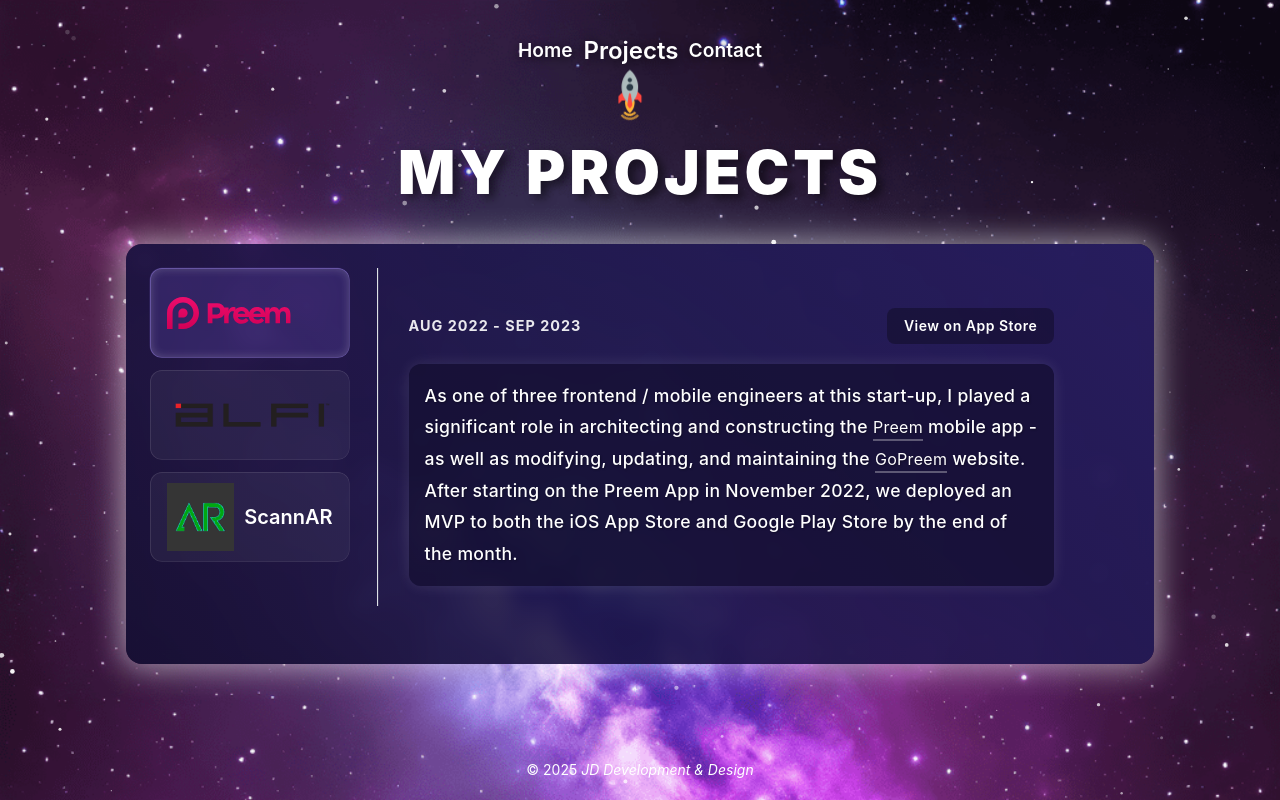
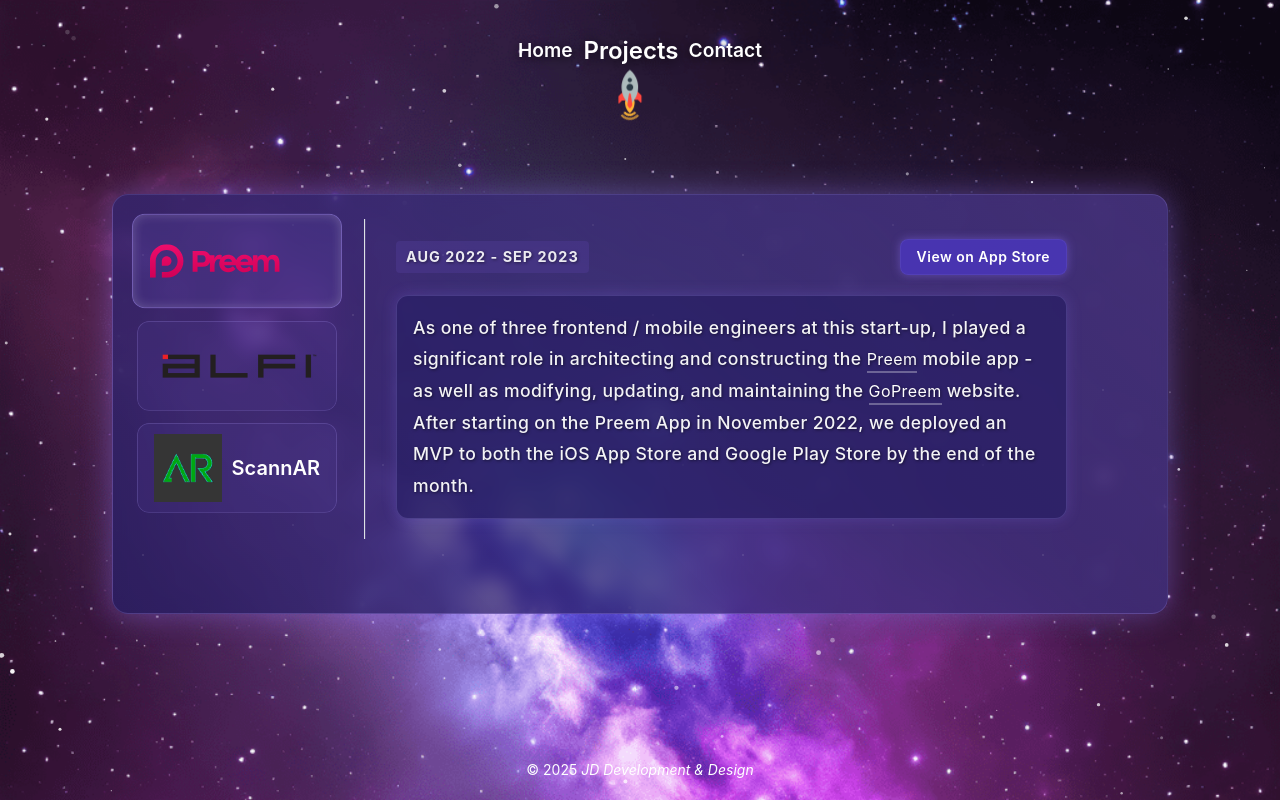
Before and after one commit to JadeJDoucet/jd-portfolio, a React (Create React App) app: page / in a window 1280 px wide. Both pictures are taken after a click on the button "EXPLORE MY WORK". Built offline with nearby package versions, Linux system fonts and the light colour scheme.

Commit message:
animations, cleanup layout

```diff
--- a/src/Global.module.css
+++ b/src/Global.module.css
@@ -10,14 +10,15 @@
 }
 
 .pageContainer {
-  margin-top: 8vh;
+  margin-top: 6vh;
   width: 85%;
   max-width: 1200px;
   flex: 1;
   display: flex;
   flex-direction: column;
+  justify-content: center;
+  min-height: 70vh;
 }
-
 
 @media (max-width: 768px) {
   .heading {
@@ -27,7 +28,8 @@
 
   .pageContainer {
     width: 95%;
-    margin-top: 0px;
+    margin-top: 2vh;
     padding: 0px 0px 60px;
+    min-height: 60vh;
   }
 }
--- a/src/components/Layout/Layout.module.css
+++ b/src/components/Layout/Layout.module.css
@@ -37,6 +37,7 @@
   flex-direction: column;
   position: relative;
   overflow-y: auto;
+  padding: 0px;
 }
 
 @media (max-width: 768px) {
--- a/src/components/ProjectTabsDetails/index.tsx
+++ b/src/components/ProjectTabsDetails/index.tsx
@@ -69,7 +69,7 @@
   },
   {
     value: EProjects.ALFI,
-    duration: 'Aug 2022 - Feb 2021',
+    duration: 'Feb 2021 - Aug 2022',
     viewLink: 'https://www.linkedin.com/company/getalfi/',
     description: PROJECT_DESCRIPTIONS[EProjects.ALFI],
     viewLinkText: 'LinkedIn',
--- a/src/pages/Contact/Contact.module.css
+++ b/src/pages/Contact/Contact.module.css
@@ -1,20 +1,24 @@
 .contactContainer {
   display: flex;
   align-items: center;
-  min-height: 60vh;
+  justify-content: center;
   flex-direction: column;
-  margin-bottom: 120px;
+  min-height: 70vh;
+  width: 100%;
+  position: relative;
 }
 
 .contactForm {
   font-weight: 700;
-  padding: 20px;
   width: 100%;
-  max-width: 400px;
+  max-width: 450px;
   position: relative;
   transition: transform 0.8s;
   transform-style: preserve-3d;
   margin-bottom: 40px;
+  height: 450px;
+  /* Fixed height to prevent jumping */
+  perspective: 1000px;
 }
 
 .contactForm form {
@@ -23,6 +27,7 @@
   align-items: flex-start;
   flex-direction: column;
   gap: 0px;
+  width: 100%;
 }
 
 .flipped {
@@ -33,37 +38,31 @@
 .successSide {
   position: absolute;
   width: 100%;
-  height: 100%;
   top: 0;
   left: 0;
   backface-visibility: hidden;
+  border-radius: 16px;
+  padding: 20px;
+  color: white;
+  background: linear-gradient(45deg, rgba(40, 30, 100, 0.8), rgba(80, 60, 150, 0.7));
+  backdrop-filter: blur(8px);
+  box-shadow: 0 0 30px rgba(150, 120, 255, 0.4);
+  border: 1px solid rgba(180, 160, 255, 0.2);
 }
 
 .formSide {
   transform: rotateY(0deg);
-  box-shadow: 0 0 20px rgba(0, 0, 0, 0.3);
-  border-radius: 10px;
-  padding: 20px;
-  text-align: center;
-  color: white;
   display: flex;
   flex-direction: column;
-  height: fit-content;
+  overflow-y: auto;
 }
 
 .successSide {
   transform: rotateY(180deg);
-  background: rgba(35, 30, 75, 0.8);
-  border-radius: 10px;
-  padding: 20px;
-  text-align: center;
-  color: white;
   display: flex;
   flex-direction: column;
   justify-content: center;
   align-items: center;
-  backdrop-filter: blur(8px);
-  height: fit-content;
 }
 
 .label {
@@ -71,6 +70,9 @@
   font-size: 1rem;
   margin-bottom: 5px;
   text-shadow: 1px 0px 5px rgba(0, 0, 0, 0.5);
+  align-self: flex-start;
+  text-align: left;
+  width: 100%;
 }
 
 .input {
@@ -78,12 +80,75 @@
   border: 0.5px solid var(--mantine-color-primary-9);
   color: #fff;
   width: 100%;
+  margin-bottom: 10px;
+  background-color: rgba(255, 255, 255, 0.1);
+}
+
+.error {
+  color: #ff6b6b;
+  font-size: 0.8rem;
+  margin-top: -5px;
+  margin-bottom: 10px;
+  text-align: left;
+  width: 100%;
 }
 
 .button {
   font-weight: 700;
   padding: 10px;
   width: 100%;
+  background: linear-gradient(45deg, rgba(80, 60, 150, 0.8), rgba(40, 30, 100, 0.9));
+  box-shadow: 0 0 20px rgba(150, 120, 255, 0.6), inset 0 0 10px rgba(255, 255, 255, 0.2);
+  border: 1px solid rgba(180, 160, 255, 0.4);
+  transition: all 0.3s ease;
+  text-transform: uppercase;
+  letter-spacing: 1px;
+  margin-top: 10px;
+  height: 46px;
+}
+
+.button:hover {
+  transform: translateY(-3px);
+  box-shadow: 0 0 30px rgba(180, 150, 255, 0.8);
+}
+
+/* Add constellation effect similar to Projects page */
+.formSide::before,
+.successSide::before {
+  content: '';
+  position: absolute;
+  top: 0;
+  left: 0;
+  right: 0;
+  bottom: 0;
+  background-image:
+    radial-gradient(circle at 10% 20%, rgba(255, 255, 255, 0.3) 1px, transparent 1px),
+    radial-gradient(circle at 30% 65%, rgba(255, 255, 255, 0.25) 1px, transparent 1px),
+    radial-gradient(circle at 60% 10%, rgba(255, 255, 255, 0.2) 1px, transparent 1px),
+    radial-gradient(circle at 80% 40%, rgba(255, 255, 255, 0.3) 1px, transparent 1px),
+    radial-gradient(circle at 90% 90%, rgba(255, 255, 255, 0.25) 1px, transparent 1px);
+  background-size: 300px 300px;
+  opacity: 0.3;
+  z-index: -1;
+  pointer-events: none;
+  border-radius: 16px;
+}
+
+@media (max-width: 768px) {
+  .contactForm {
+    max-width: 95%;
+    height: 500px;
+    /* Taller on mobile */
+  }
+
+  .formSide,
+  .successSide {
+    padding: 20px;
+  }
+
+  .button {
+    margin-top: 15px;
+  }
 }
 
 .heading {
--- a/src/pages/Home/index.tsx
+++ b/src/pages/Home/index.tsx
@@ -40,8 +40,7 @@
             Contact Me
           </Button>
         </Grid.Col>
-        <Grid.Col span="auto" maw="100%">
-          <div className={styles.rightColumnContent}>
+        <Grid.Col span="auto" maw="100%" className={styles.rightColumn}>
           <div className={styles.portraitWrapper}>
             <div
               ref={avatarRef}
@@ -71,10 +70,9 @@
           >
             Frontend / Mobile / Full-Stack Engineer
           </Text>
-          </div>
         </Grid.Col>
       </Grid>
-    </Container>
+    </Container >
   );
 };
 
--- a/src/pages/Projects/Projects.module.css
+++ b/src/pages/Projects/Projects.module.css
@@ -1,13 +1,48 @@
+.container {
+  display: flex;
+  flex-direction: column;
+  align-items: center;
+}
+
 .contentWrapper {
-  background: linear-gradient(45deg, rgba(20, 15, 50, 0.9), rgba(40, 30, 100, 0.9));
+  background: linear-gradient(45deg, rgba(40, 30, 100, 0.8), rgba(80, 60, 150, 0.7));
   padding: 24px 70px 24px 24px;
   color: var(--mantine-color-white);
-  transition: box-shadow 0.3s ease;
+  transition: box-shadow 0.3s ease, transform 0.3s ease;
   backdrop-filter: blur(8px);
   border-radius: 16px;
   min-height: 420px;
-  box-shadow: rgb(255, 255, 255, 0.5) 0px 0px 30px 5px;
+  width: 100%;
+  box-shadow: 0 0 30px rgba(150, 120, 255, 0.4);
+  border: 1px solid rgba(180, 160, 255, 0.2);
   touch-action: pan-y pinch-zoom;
+  position: relative;
+  overflow: hidden;
+}
+
+/* Add this for the constellation effect */
+.contentWrapper::before {
+  content: '';
+  position: absolute;
+  top: 0;
+  left: 0;
+  right: 0;
+  bottom: 0;
+  background-image:
+    radial-gradient(circle at 10% 20%, rgba(255, 255, 255, 0.3) 1px, transparent 1px),
+    radial-gradient(circle at 30% 65%, rgba(255, 255, 255, 0.25) 1px, transparent 1px),
+    radial-gradient(circle at 60% 10%, rgba(255, 255, 255, 0.2) 1px, transparent 1px),
+    radial-gradient(circle at 80% 40%, rgba(255, 255, 255, 0.3) 1px, transparent 1px),
+    radial-gradient(circle at 90% 90%, rgba(255, 255, 255, 0.25) 1px, transparent 1px);
+  background-size: 300px 300px;
+  opacity: 0.3;
+  z-index: 0;
+  pointer-events: none;
+}
+
+.contentWrapper:hover {
+  box-shadow: 0 0 40px rgba(180, 150, 255, 0.6);
+  transform: translateY(-3px);
 }
 
 .contentWrapper a {
@@ -20,21 +55,35 @@
   text-transform: uppercase;
   letter-spacing: 1px;
   opacity: 0.9;
+  background: rgba(80, 60, 150, 0.5);
+  padding: 5px 10px;
+  border-radius: 4px;
+  display: inline-block;
+  text-shadow: 1px 1px 3px rgba(0, 0, 0, 0.5);
 }
 
 .description {
   font-weight: 500;
   line-height: 1.8;
   font-size: 1.1rem;
-  letter-spacing: 0.3px;
-  text-shadow: 1px 1px 2px rgba(0, 0, 0, 0.3);
-  background: rgba(255, 255, 255, 0.15);
+  letter-spacing: 0.4px;
+  text-shadow: 1px 1px 3px rgba(0, 0, 0, 0.5);
   border-radius: 12px;
-  padding: 10px;
-  background: rgba(20, 15, 50, 0.75);
-  box-shadow: 0 0 15px rgba(255, 255, 255, 0.1);
   padding: 16px;
   margin-top: 10px;
+  background: rgba(40, 30, 100, 0.7);
+  box-shadow: 0 0 15px rgba(150, 120, 255, 0.2);
+  border: 1px solid rgba(180, 160, 255, 0.2);
+  transition: all 0.3s ease;
+  animation: cosmicEntrance 0.8s ease-out;
+  position: relative;
+  z-index: 1;
+  color: rgba(255, 255, 255, 0.95);
+}
+
+.description:hover {
+  box-shadow: 0 0 20px rgba(180, 150, 255, 0.4);
+  transform: translateY(-2px);
 }
 
 .description a {
@@ -49,24 +98,36 @@
   border-color: var(--mantine-color-white);
 }
 
-.heading {
-  text-align: center;
-  margin-bottom: 30px;
-}
-
 .panel {
   padding: 10px 0px 20px 20px;
+  animation: floatAnimation 6s infinite ease-in-out;
 }
 
 .tab {
   height: 90px;
   width: 200px;
-  transition: all 0.3s ease;
+  transition: all 0.3s cubic-bezier(0.2, 0.8, 0.2, 1);
   border-radius: 12px;
   margin-bottom: 12px;
-  background: rgba(255, 255, 255, 0.05);
-  border: 1px solid rgba(255, 255, 255, 0.1);
+  background: rgba(80, 60, 150, 0.2);
+  border: 1px solid rgba(180, 160, 255, 0.2);
   clip-path: border-box;
+  position: relative;
+  overflow: hidden;
+}
+
+.tab::after {
+  content: '';
+  position: absolute;
+  top: -50%;
+  left: -50%;
+  width: 200%;
+  height: 200%;
+  background: radial-gradient(circle, rgba(255, 255, 255, 0.1) 1%, transparent 10%);
+  background-size: 15px 15px;
+  opacity: 0;
+  transition: opacity 0.3s ease;
+  pointer-events: none;
 }
 
 .tabs :global(.mantine-Tabs-tabLabel) {
@@ -84,6 +145,7 @@
   padding: 20px 30px;
   transition: all 0.5s cubic-bezier(0.2, 0.8, 0.2, 1);
   animation: fadeIn 0.5s ease-out;
+  position: relative;
 }
 
 .tabs :global(.mantine-Tabs-tab[data-active]) {
@@ -92,43 +154,39 @@
   box-shadow: 0 0 20px rgba(150, 120, 255, 0.6), inset 0 0 10px rgba(255, 255, 255, 0.2);
   border: 1px solid rgba(180, 160, 255, 0.4);
   border-radius: 12px;
-}
-
-.tabs :global(.mantine-Tabs-tab[data-active])::before {
-  content: '';
-  position: absolute;
-  top: -2px;
-  left: -2px;
-  right: -2px;
-  bottom: -2px;
-  border: 2px solid rgba(255, 255, 255, 0.5);
-  border-radius: 12px;
-  animation: borderRotate 4s linear infinite, cosmicPulse 3s ease-in-out infinite;
+  animation: cosmicPulse 3s infinite ease-in-out;
+  transform: translateY(-3px) scale(1.05);
+  transition: all 0.5s cubic-bezier(0.2, 0.8, 0.2, 1);
 }
 
 .tab:hover {
   transform: translateY(-2px);
-  background: rgba(255, 255, 255, 0.1);
-  box-shadow: 0 4px 12px rgba(0, 0, 0, 0.2);
+  background: rgba(80, 60, 150, 0.3);
+  box-shadow: 0 0 15px rgba(150, 120, 255, 0.4);
 }
 
 .viewLink {
-  background-color: rgba(0, 0, 0, 0.3);
+  background: rgba(74, 55, 183, 0.9);
   padding: 8px 16px;
   border-radius: 8px;
   font-weight: 600;
   letter-spacing: 0.5px;
-  transition: all 0.2s ease;
+  transition: all 0.3s ease;
+  box-shadow: 0 0 10px rgba(150, 120, 255, 0.4);
+  border: 1px solid rgba(180, 160, 255, 0.1);
+  position: relative;
+  overflow: hidden;
 }
 
 .viewLink:hover {
-  background-color: rgba(255, 255, 255, 0.15);
-  transform: translateY(-1px);
+  background: rgba(40, 30, 100, 0.5);
+  box-shadow: 0 0 15px rgba(150, 120, 255, 0.4);
 }
 
 @media (max-width: 768px) {
   .contentWrapper {
     padding: 16px 20px;
+    min-height: 500px;
   }
 
   .tab {
@@ -162,8 +220,18 @@
   }
 
   .contentWrapper {
-    padding: 16px 4px;
-    min-height: 655px;
+    padding: 16px 8px;
+    min-height: 600px;
+  }
+
+  .tabs :global(.mantine-Tabs-list) {
+    padding-right: 0;
+    padding-bottom: 16px;
+    border-right: none;
+    display: flex;
+    justify-content: space-evenly;
+    border-bottom: 1px solid rgba(255, 255, 255, 0.1);
+    margin-bottom: 16px;
   }
 
   .tab {
@@ -173,30 +241,17 @@
     margin: 4px;
   }
 
-  .tabs :global(.mantine-Tabs-list) {
-    padding-right: 0;
-    padding-bottom: 16px;
-    border-right: none;
-    display: flex;
-    justify-content: space-evenly;
-  }
-
-  .panel {
-    padding: 15px 10px;
-    margin-top: 20px;
-  }
-
-  .description {
-    font-size: 0.9rem;
-  }
-
-  .date {
+  /* Add swipe indicator for mobile */
+  .contentWrapper::after {
+    content: '< swipe >';
+    position: absolute;
+    bottom: 10px;
+    left: 50%;
+    transform: translateX(-50%);
+    color: rgba(255, 255, 255, 0.5);
     font-size: 0.8rem;
-  }
-
-  .viewLink {
-    padding: 3px 8px;
-    font-size: 0.9rem;
+    animation: fadeInOut 2s infinite;
+    opacity: 0.7;
   }
 
   .tabs :global(.mantine-Tabs-panel) {
@@ -244,14 +299,62 @@
   }
 }
 
+@keyframes cosmicEntrance {
+  0% {
+    opacity: 0;
+    transform: scale(0.8) translateY(-20px);
+    text-shadow: 0 0 0 rgba(150, 120, 255, 0);
+  }
+
+  50% {
+    text-shadow: 0 0 30px rgba(150, 120, 255, 0.9);
+  }
+
+  100% {
+    opacity: 1;
+    transform: scale(1) translateY(0);
+    text-shadow: 0 0 15px rgba(150, 120, 255, 0.7);
+  }
+}
+
 @keyframes cosmicPulse {
+  0% {
+    box-shadow: 0 0 20px rgba(150, 120, 255, 0.6), inset 0 0 10px rgba(255, 255, 255, 0.2);
+    border-color: rgba(180, 160, 255, 0.4);
+  }
+
+  50% {
+    box-shadow: 0 0 30px rgba(180, 150, 255, 0.8), inset 0 0 15px rgba(255, 255, 255, 0.3);
+    border-color: rgba(200, 180, 255, 0.6);
+  }
+
+  100% {
+    box-shadow: 0 0 20px rgba(150, 120, 255, 0.6), inset 0 0 10px rgba(255, 255, 255, 0.2);
+    border-color: rgba(180, 160, 255, 0.4);
+  }
+}
+
+@keyframes trailEffect {
+  0% {
+    opacity: 0.8;
+    transform: scale(0.2);
+  }
+
+  100% {
+    opacity: 0;
+    transform: scale(2);
+  }
+}
+
+/* Add this animation for the swipe indicator */
+@keyframes fadeInOut {
 
   0%,
   100% {
-    box-shadow: 0 0 15px rgba(150, 120, 255, 0.4);
+    opacity: 0.3;
   }
 
   50% {
-    box-shadow: 0 0 25px rgba(180, 150, 255, 0.7);
+    opacity: 0.7;
   }
 }
--- a/src/pages/Projects/index.tsx
+++ b/src/pages/Projects/index.tsx
@@ -5,7 +5,6 @@
   Image,
   Paper,
   Tabs,
-  Text,
 } from '@mantine/core';
 import { useMediaQuery } from '@mantine/hooks';
 
@@ -19,6 +18,7 @@
   const isMobile = useMediaQuery('(max-width: 464px)');
   const touchStartXRef = useRef<number>(0);
   const [activeTab, setActiveTab] = React.useState<string>(EProjects.PREEM);
+  const contentRef = useRef<HTMLDivElement>(null);
 
   const handleTouchStart = (e: TouchEvent) => {
     touchStartXRef.current = e.touches[0].clientX;
@@ -44,13 +44,13 @@
 
   return (
     <Container className={clsx(styles.container, globalStyles.pageContainer)}>
-      <Text className={clsx(globalStyles.heading, styles.heading)}>My Projects</Text>
       <Paper
         className={styles.contentWrapper}
         shadow="xl"
         radius="md"
         onTouchStart={isMobile ? handleTouchStart : undefined}
         onTouchEnd={isMobile ? handleTouchEnd : undefined}
+        ref={contentRef}
       >
         <Tabs
           value={activeTab}
```
Also changed, not shown: src/pages/Contact/index.tsx (+5 -4 lines), src/pages/Home/Home.module.css (+7 -8 lines). Lines whose indentation alone changed are shown as unchanged.
